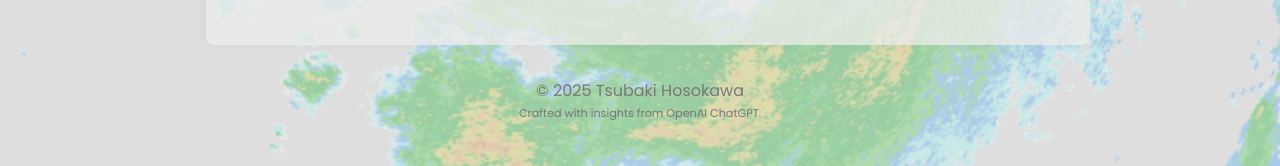
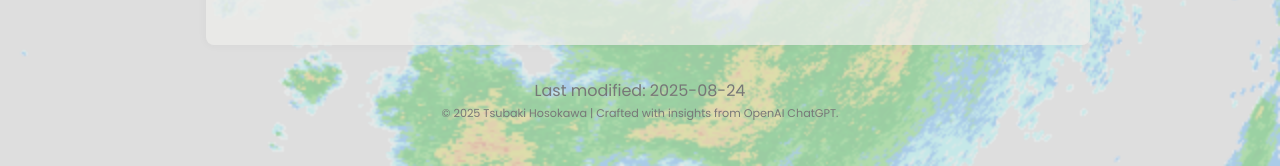
Before and after one commit to tsubakih07/tsubaki_homepage, a Jekyll site: the page built from index.html, in a window 1280 px wide and 900 px high, scrolled down 1226 px. Shown: the part 734-900 px from the top of the window. Built offline with Jekyll 4.4.1, drawn with Linux system fonts in a browser that asks for light colours.

Commit message:
added "Last modified"

```diff
--- a/_config.yml
+++ b/_config.yml
@@ -39,3 +39,5 @@ exclude:
   - package-lock.json
 
 google_analytics: G-SGBM1LF08E
+
+timezone: Asia/Taipei   # または Asia/Tokyo
--- a/_includes/footer.html
+++ b/_includes/footer.html
@@ -1,9 +1,10 @@
 <footer class="footer" style="text-align: center; margin-top: 2rem; color: #777; font-size: 1rem;">
-  <p>&copy; 2025 Tsubaki Hosokawa</p>
-    <p style="margin-top:-1rem; font-size: 0.7rem;">Crafted with insights from OpenAI ChatGPT.</p>
+  <p>Last modified: {{ site.time | date: "%Y-%m-%d" }}</p>
+    <p style="margin-top:-1rem; font-size: 0.7rem;">
+      &copy; 2025 Tsubaki Hosokawa |  Crafted with insights from OpenAI ChatGPT.
+    </p>
 </footer>
 
 <!-- JavaScript -->
-  <script src="{{ '/assets/js/script.js' | relative_url }}"></script>
+<script src="{{ '/assets/js/script.js' | relative_url }}"></script>
 </body>
-</html☻☻
```
Also changed, not shown: _includes/head.html (line endings or trailing spaces), assets/js/script.js (line endings or trailing spaces).
